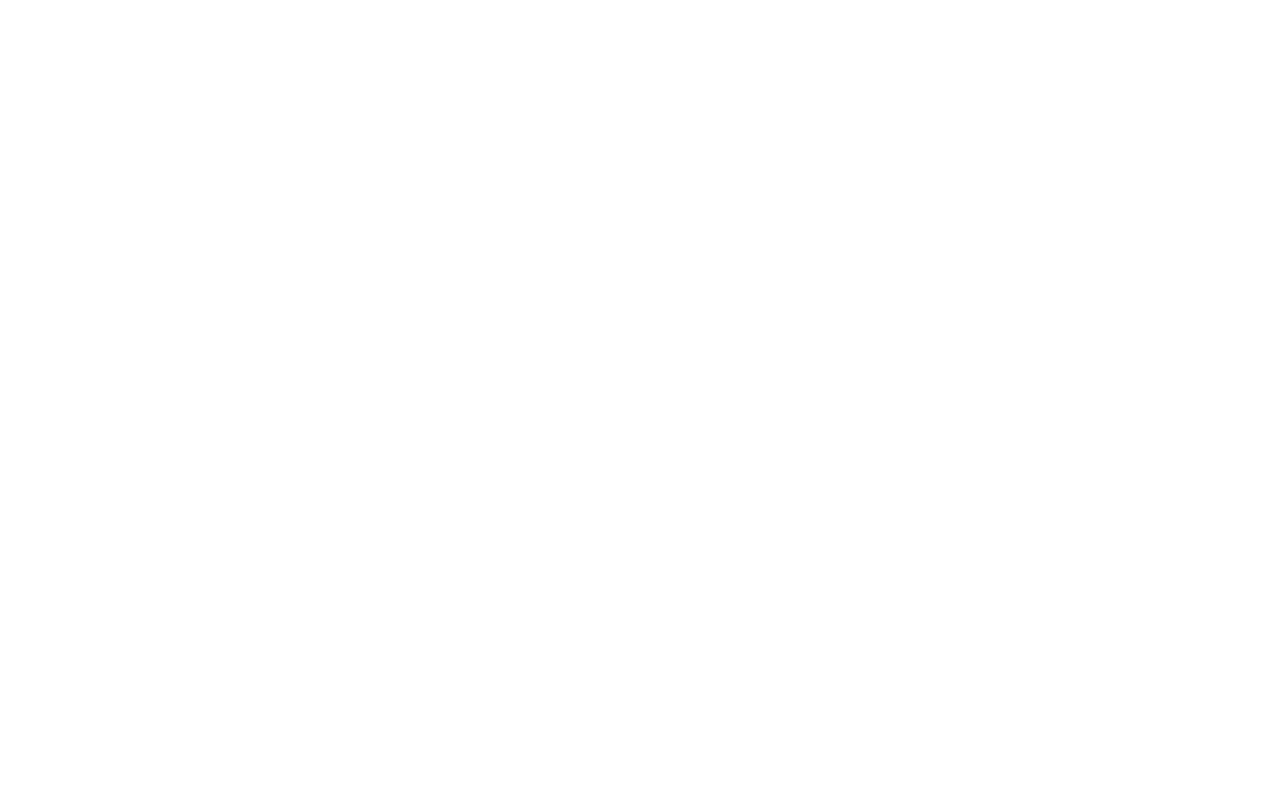
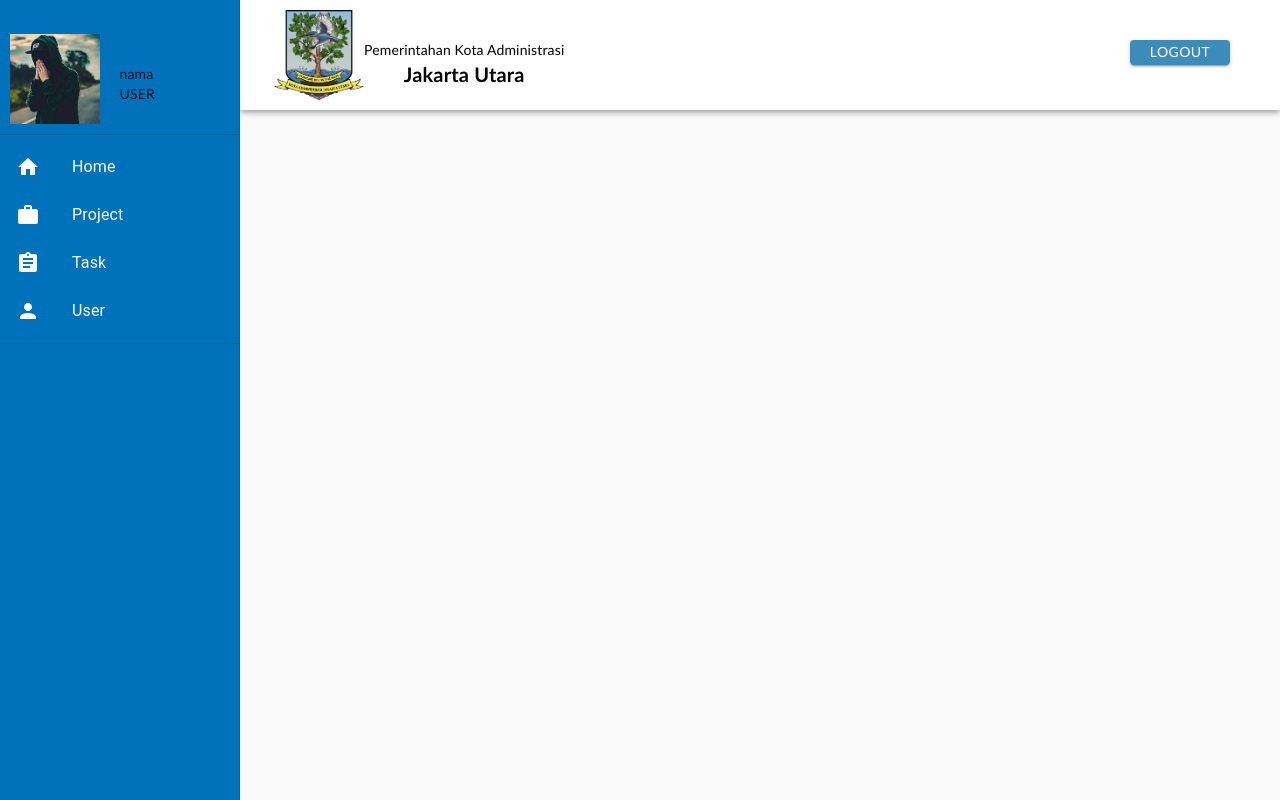
Before and after one commit to idrisyoga23/PKL, a React (Create React App) app in the folder frontend/: page /create_user in a window 1280 px wide. Built offline with nearby package versions, Linux system fonts and the light colour scheme.

Commit message:
fix navbar and make new folder

```diff
--- /dev/null
+++ b/frontend/src/Pages/Create_User/index.js
@@ -0,0 +1,12 @@
+import React from 'react'
+import Navbar from '../Navbar2'
+
+function index() {
+    return (
+        <>
+          <Navbar />
+        </>
+    )
+}
+
+export default index
--- a/frontend/src/Pages/HomePage/App.css
+++ b/frontend/src/Pages/HomePage/App.css
@@ -4,11 +4,3 @@
     padding: 0;
     font-family: 'Trebuchet MS', 'Lucida Sans Unicode', 'Lucida Grande', 'Lucida Sans', Arial, sans-serif;
 }
-
-.home, .Project, .task {
-    display: flex;
-    height: 90vh;
-    align-items: center;
-    justify-content: center;
-    font-size: 3rem;
-}
--- a/frontend/src/Pages/HomePage/index.js
+++ b/frontend/src/Pages/HomePage/index.js
@@ -1,7 +1,7 @@
 import React from 'react'
 import { Flex, Wrapper } from './styles'
 import Navbar from '../Navbar2'
-import './App.css'
+// import './App.css'
 import { makeStyles } from '@material-ui/core/styles';
 import { Paper, Table, Button, TableBody, TableCell, TableContainer, TableHead, TablePagination, TableRow } from '@material-ui/core';
 
--- a/frontend/src/Pages/HomePage/styles.js
+++ b/frontend/src/Pages/HomePage/styles.js
@@ -10,13 +10,7 @@
     // height: 100%;
 `
 export const Wrapper = styled.div`
-    *{
-        box-sizing: border-box;
-        margin: 0;
-        padding: 0;
-        font-family: 'Trebuchet MS', 'Lucida Sans Unicode', 'Lucida Grande', 'Lucida Sans', Arial, sans-serif;
 
-    }
 
     margin-left: 20em;
     margin-top: 5em;
--- a/frontend/src/Pages/Navbar2/styles.js
+++ b/frontend/src/Pages/Navbar2/styles.js
@@ -8,6 +8,13 @@
     flex-wrap: ${({wrap}) => wrap};
     width: 100%;
     // height: 100%;
+    *{
+        box-sizing: border-box;
+        margin: 0;
+        padding: 0;
+        font-family: 'Trebuchet MS', 'Lucida Sans Unicode', 'Lucida Grande', 'Lucida Sans', Arial, sans-serif;
+
+    }
 `
 export const Header = styled.div`
     .logo{
--- a/frontend/src/router.js
+++ b/frontend/src/router.js
@@ -2,7 +2,7 @@
 import { BrowserRouter, Switch, Route } from "react-router-dom";
 import Homepage from './Pages/HomePage'
 import Login from './Pages/Login'
-
+import Create_User from './Pages/Create_User'
 
 const Router = () => {
     return(
@@ -10,6 +10,7 @@
             <Switch>
                 <Route exact path='/' component={Homepage} />
                 <Route exact path='/login' component={Login} />
+                <Route exact path='/create_user' component={Create_User} />
             </Switch>
         </BrowserRouter>
     )
```
Also changed, not shown: frontend/src/Pages/Create_User/style.js (added).
